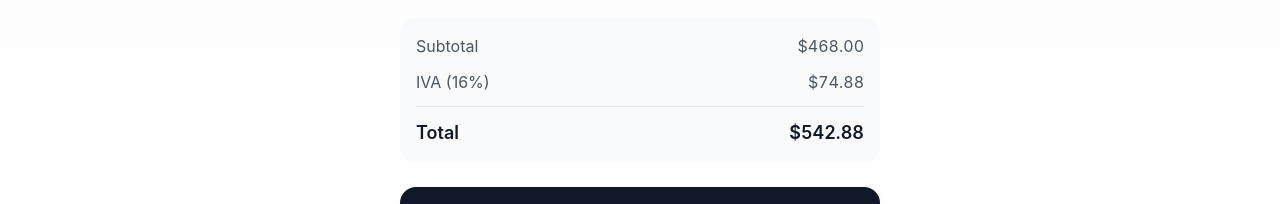
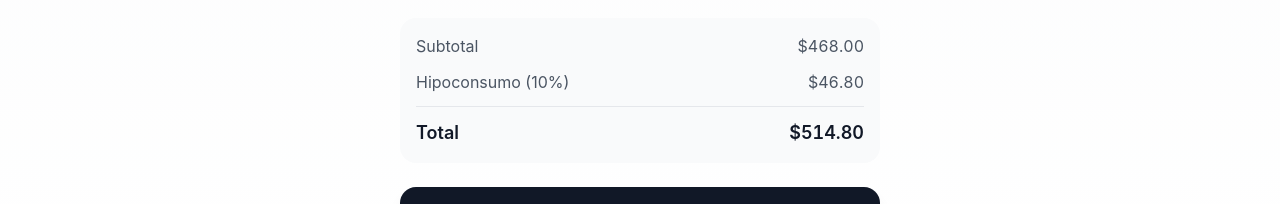
Before and after one commit to hunt-tickets/checkout, a Next.js app: page /checkout in a window 1280 px wide. Shown: the part 515-719 px from the top of the page. Built offline with nearby package versions, Linux system fonts and the light colour scheme.

Commit message:
feat: Cambiar IVA por Hipoconsumo en totales
- Renombrar TAX_RATE a HIPOCONSUMO_RATE (10%)
- Actualizar todos los cálculos para usar hipoconsumo
- Mostrar Subtotal, Hipoconsumo, Total en la UI
- Actualizar resumen de confirmación

```diff
--- a/app/checkout/page.tsx
+++ b/app/checkout/page.tsx
@@ -43,7 +43,7 @@ const mockItems: OrderItem[] = [
 
 const TABLE_NUMBER = 12
 const RESTAURANT_NAME = 'La Brasserie'
-const TAX_RATE = 0.16 // IVA México
+const HIPOCONSUMO_RATE = 0.10 // 10% Hipoconsumo
 
 const STEPS: CheckoutStep[] = ['review', 'tip', 'split', 'payment', 'confirmation']
 
@@ -65,7 +65,7 @@ export default function CheckoutPage() {
     []
   )
 
-  const tax = useMemo(() => subtotal * TAX_RATE, [subtotal])
+  const hipoconsumo = useMemo(() => subtotal * HIPOCONSUMO_RATE, [subtotal])
 
   const tipPercentage = useMemo(() =>
     tipPreset === 'custom' ? customTip : tipPreset,
@@ -78,8 +78,8 @@ export default function CheckoutPage() {
   )
 
   const total = useMemo(() =>
-    subtotal + tax + tipAmount,
-    [subtotal, tax, tipAmount]
+    subtotal + hipoconsumo + tipAmount,
+    [subtotal, hipoconsumo, tipAmount]
   )
 
   const yourShare = useMemo(() =>
@@ -226,12 +226,12 @@ export default function CheckoutPage() {
                 <span className="tabular-nums">{formatCurrency(subtotal)}</span>
               </div>
               <div className="flex justify-between text-gray-600">
-                <span>IVA ({(TAX_RATE * 100).toFixed(0)}%)</span>
-                <span className="tabular-nums">{formatCurrency(tax)}</span>
+                <span>Hipoconsumo ({(HIPOCONSUMO_RATE * 100).toFixed(0)}%)</span>
+                <span className="tabular-nums">{formatCurrency(hipoconsumo)}</span>
               </div>
               <div className="border-t border-gray-200 pt-3 flex justify-between font-semibold text-lg text-gray-900">
                 <span>Total</span>
-                <span className="tabular-nums">{formatCurrency(subtotal + tax)}</span>
+                <span className="tabular-nums">{formatCurrency(subtotal + hipoconsumo)}</span>
               </div>
             </div>
 
@@ -310,7 +310,7 @@ export default function CheckoutPage() {
             <div className="bg-gray-50 rounded-2xl p-4">
               <div className="flex justify-between text-gray-600 mb-2">
                 <span>Total del Pedido</span>
-                <span className="tabular-nums">{formatCurrency(subtotal + tax)}</span>
+                <span className="tabular-nums">{formatCurrency(subtotal + hipoconsumo)}</span>
               </div>
               <div className="flex justify-between text-gray-600 mb-3">
                 <span>Propina</span>
@@ -645,8 +645,8 @@ export default function CheckoutPage() {
                   <span className="text-gray-900">{formatCurrency(subtotal)}</span>
                 </div>
                 <div className="flex justify-between">
-                  <span className="text-gray-500">IVA</span>
-                  <span className="text-gray-900">{formatCurrency(tax)}</span>
+                  <span className="text-gray-500">Hipoconsumo</span>
+                  <span className="text-gray-900">{formatCurrency(hipoconsumo)}</span>
                 </div>
                 <div className="flex justify-between">
                   <span className="text-gray-500">Propina ({tipPercentage}%)</span>
```
